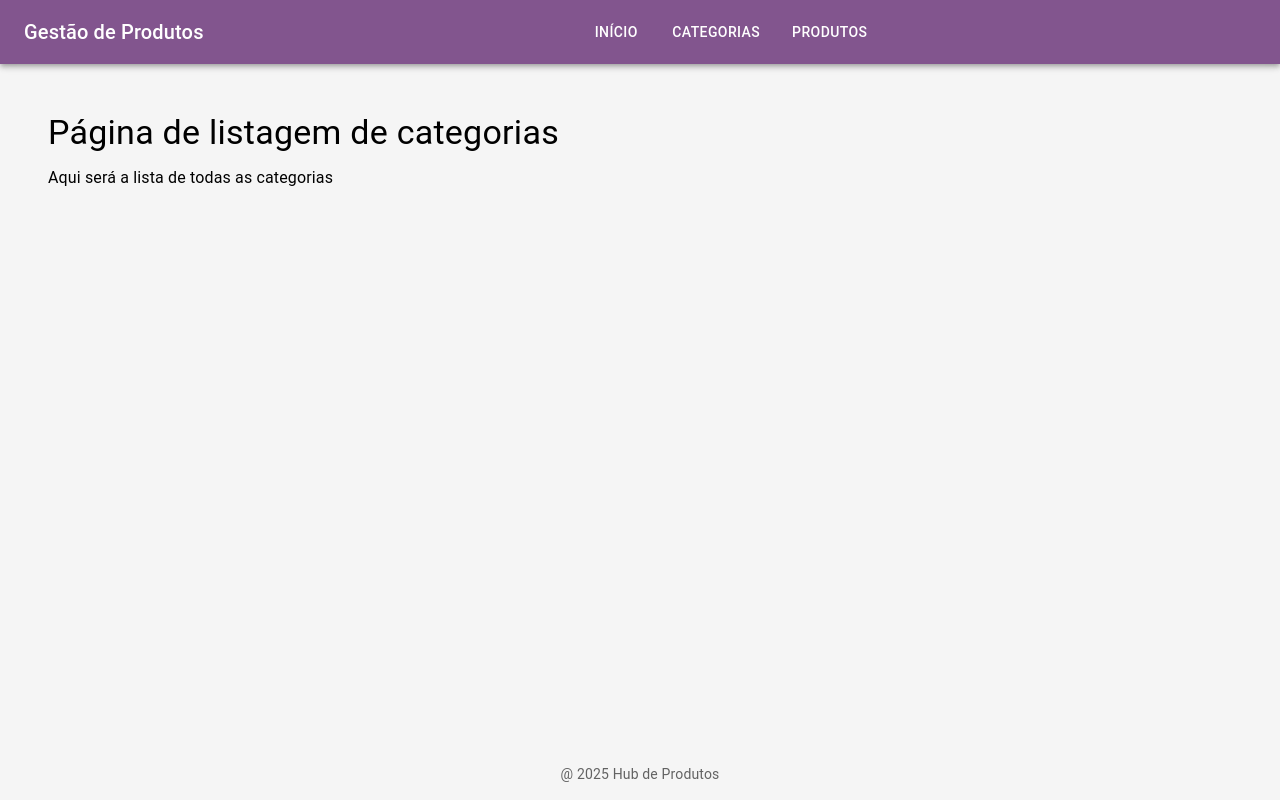
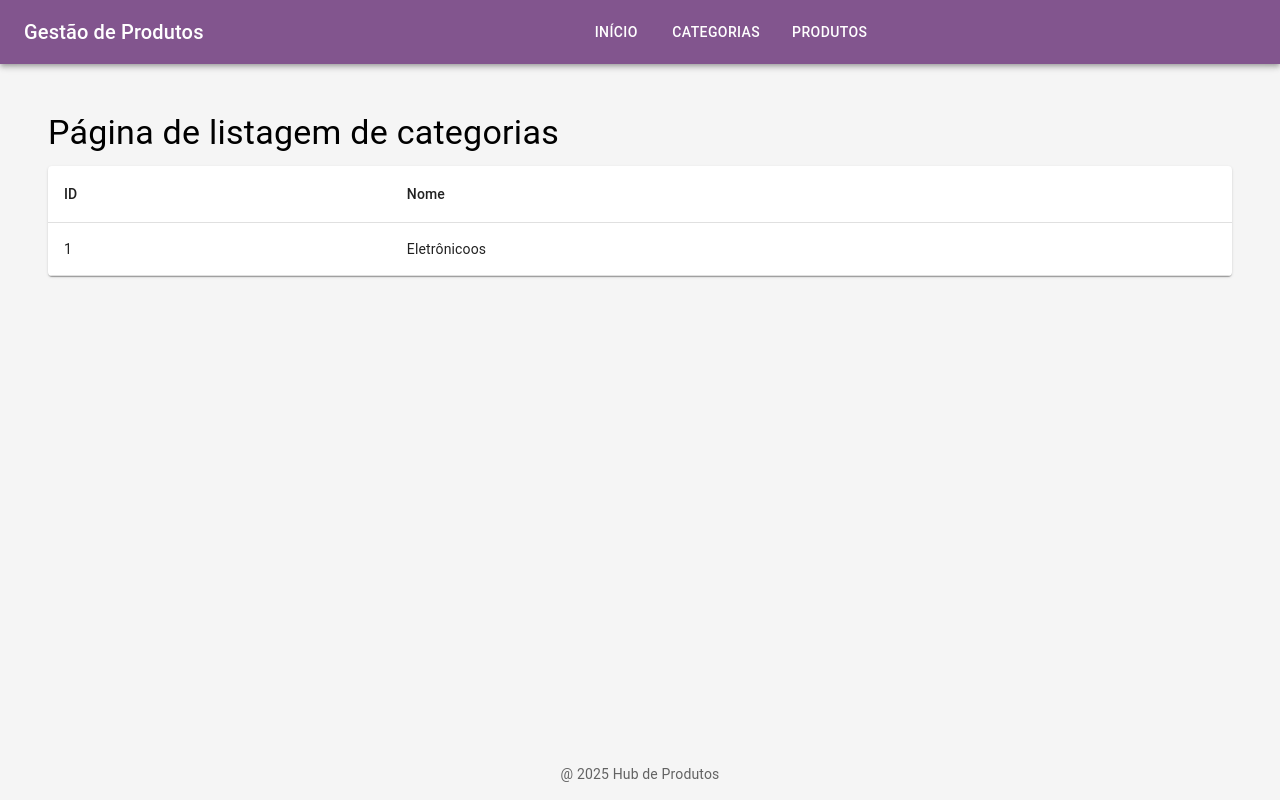
Before and after one commit to eduardojads/produto-fullstack, a React (Vite) app in the folder frontend/: page /categorias in a window 1280 px wide. Built offline with nearby package versions, Linux system fonts and the light colour scheme.

Commit message:
add Lista de categorias

```diff
--- a/frontend/src/pages/categorias/listar-categorias/index.tsx
+++ b/frontend/src/pages/categorias/listar-categorias/index.tsx
@@ -1,17 +1,35 @@
-import {Box, Typography} from "@mui/material";
+import {
+  Box,
+  Paper,
+  Table,
+  TableCell,
+  TableContainer,
+  TableHead,
+  TableRow,
+  Typography,
+} from "@mui/material";
 
 export default function ListarCategorias() {
-
-    return(
-        <Box sx={{p: 4}}>
+  return (
+    <Box sx={{ p: 4 }}>
       <Typography variant="h4" component="h1" gutterBottom>
         Página de listagem de categorias
       </Typography>
 
       <Typography variant="body1">
-                Aqui será a lista de todas as categorias
+        <TableContainer component={Paper}>
+          <Table sx={{ minWidth: 650 }} aria-label="simple table">
+            <TableHead>
+              <TableRow>
+                <TableCell>ID</TableCell>
+                <TableCell>Nome</TableCell>
+              </TableRow>
+            </TableHead>
+            <TableCell>1</TableCell>
+            <TableCell>Eletrônicoos</TableCell>
+          </Table>
+        </TableContainer>
       </Typography>
     </Box>
-
   );
 }
```
Lines whose indentation alone changed are shown as unchanged.
